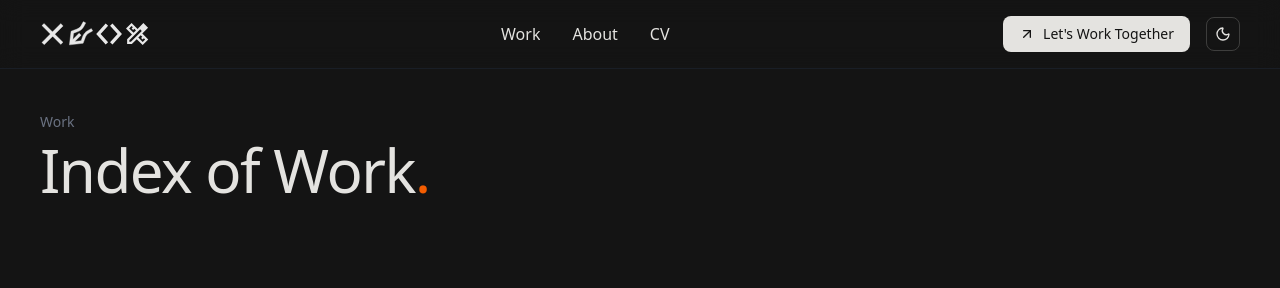
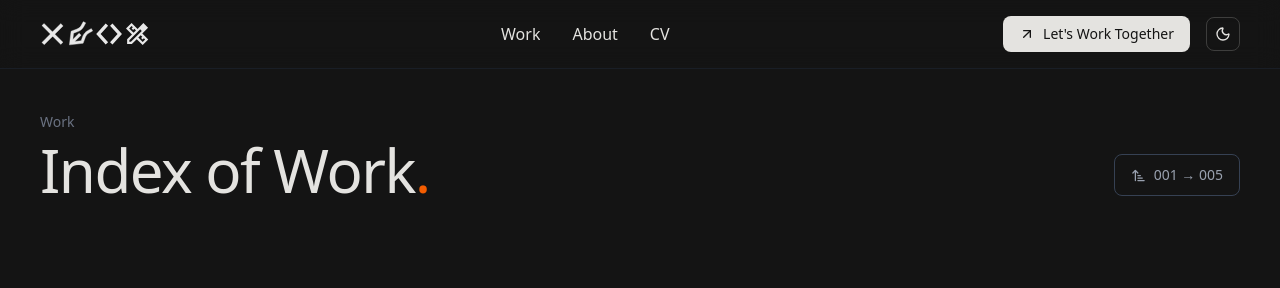
Before and after one commit to Izzy-drizzy/Portfolio, a React (Vite) app: page /work in a window 1280 px wide. Shown: the top 288 px of the page. Built offline with nearby package versions, Linux system fonts and the light colour scheme; a web font is replaced by a local one.

Commit message:
Add ascending/descending sort toggle to Work index page header
Co-Authored-By: Claude Sonnet 4.6 <noreply@anthropic.com>

```diff
--- a/src/pages/Work.tsx
+++ b/src/pages/Work.tsx
@@ -1,6 +1,6 @@
 import { useState, useEffect, useRef } from 'react';
 import { motion } from 'motion/react';
-import { ArrowRight } from 'lucide-react';
+import { ArrowRight, ArrowUpNarrowWide, ArrowDownNarrowWide } from 'lucide-react';
 import Navigation from '../components/Navigation';
 import Footer from '../components/Footer';
 import ContactModal from '../components/ContactModal';
@@ -158,6 +158,9 @@ function ImageMarquee({ images }: { images: string[] }) {
 
 export default function Work() {
   const [isContactModalOpen, setIsContactModalOpen] = useState(false);
+  const [ascending, setAscending] = useState(true);
+
+  const sortedProjects = ascending ? [...projects] : [...projects].reverse();
 
   return (
     <div className="min-h-screen bg-[#141414] text-[#E4E3E0] font-sans selection:bg-[#E4E3E0] selection:text-[#141414]">
@@ -166,20 +169,31 @@ export default function Work() {
       <main className="pt-28">
         {/* Page Header */}
         <motion.div
-          className="px-4 md:px-10 pb-12"
+          className="px-4 md:px-10 pb-12 flex items-end justify-between gap-4"
           initial="hidden"
           animate="visible"
           variants={fadeUp}
         >
-          <p className="text-sm text-gray-500 mb-2">Work</p>
-          <h1 className="text-4xl md:text-6xl font-medium tracking-tight">
-            Index of Work<span className="text-[#F45D01]">.</span>
-          </h1>
+          <div>
+            <p className="text-sm text-gray-500 mb-2">Work</p>
+            <h1 className="text-4xl md:text-6xl font-medium tracking-tight">
+              Index of Work<span className="text-[#F45D01]">.</span>
+            </h1>
+          </div>
+
+          <button
+            onClick={() => setAscending((a) => !a)}
+            className="flex items-center gap-2 border border-gray-700 text-gray-400 hover:text-[#E4E3E0] hover:border-gray-500 px-4 py-2.5 rounded-lg text-sm font-medium transition-colors flex-shrink-0 self-end mb-1"
+            title={ascending ? 'Sort descending' : 'Sort ascending'}
+          >
+            {ascending ? <ArrowUpNarrowWide size={15} /> : <ArrowDownNarrowWide size={15} />}
+            <span className="hidden sm:inline">{ascending ? '001 → 00' + projects.length : '00' + projects.length + ' → 001'}</span>
+          </button>
         </motion.div>
 
         {/* Project List */}
         <div className="px-4 md:px-10 py-10 flex flex-col gap-12">
-        {projects.map((project, i) => (
+        {sortedProjects.map((project, i) => (
           <motion.section
             key={project.number}
             className="rounded-xl border border-gray-800 bg-[#1A1A1A] overflow-hidden"
```
